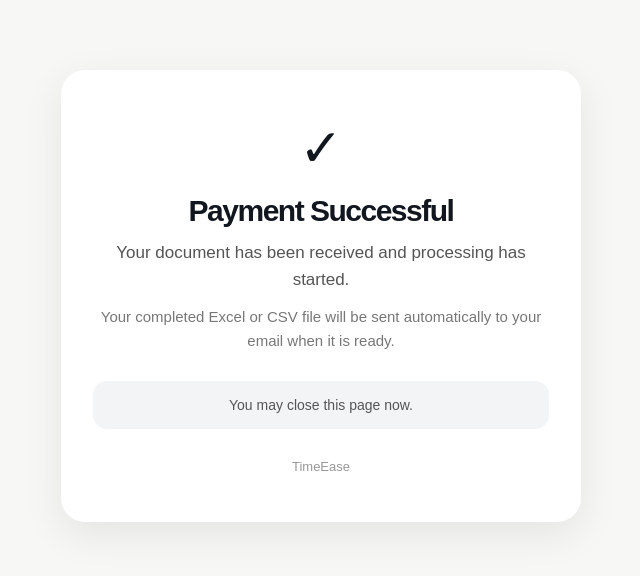
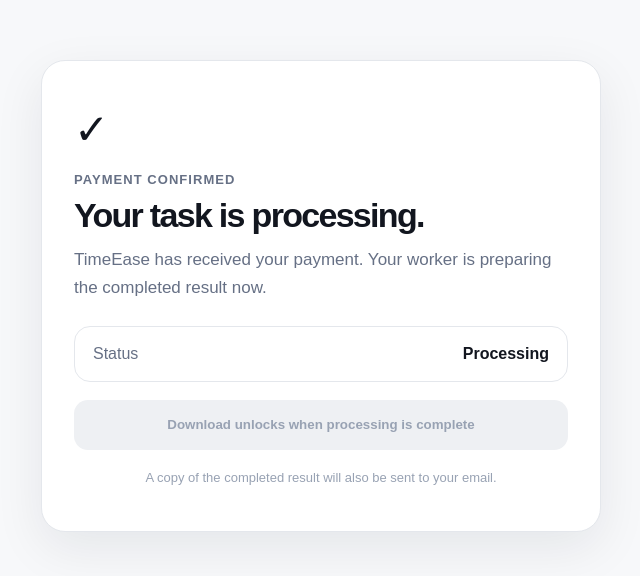
Before and after one commit to goplanetdigital/timeease-web, a Next.js app: page /payment-success in a window 1280 px wide. Shown: the part 104-680 px from the top of the page, without its empty margins (319-959 px from the left). Built offline with nearby package versions, Linux system fonts and the light colour scheme.

Commit message:
Show TimeEase job status after payment

```diff
--- a/app/payment-success/page.tsx
+++ b/app/payment-success/page.tsx
@@ -1,4 +1,11 @@
-export default function PaymentSuccessPage() {
+export default async function PaymentSuccessPage({
+  searchParams,
+}: {
+  searchParams: Promise<{ job_id?: string; session_id?: string }>;
+}) {
+  const params = await searchParams;
+  const jobId = params.job_id || "";
+
   return (
     <main
       style={{
@@ -6,7 +13,7 @@
         display: "flex",
         alignItems: "center",
         justifyContent: "center",
-        background: "#f7f7f5",
+        background: "#f7f8fa",
         padding: "24px",
         fontFamily: "Arial, sans-serif",
       }}
@@ -14,58 +21,100 @@
       <div
         style={{
           width: "100%",
-          maxWidth: "520px",
+          maxWidth: "560px",
           background: "#ffffff",
+          border: "1px solid #e4e7ec",
           borderRadius: "24px",
-          padding: "48px 32px",
-          textAlign: "center",
-          boxShadow: "0 12px 40px rgba(0,0,0,0.08)",
+          padding: "44px 32px",
+          boxShadow: "0 16px 50px rgba(16,24,40,0.08)",
         }}
       >
-        <div style={{ fontSize: "52px", marginBottom: "18px" }}>✓</div>
+        <div style={{ fontSize: "42px", marginBottom: "18px" }}>✓</div>
 
-        <h1 style={{ fontSize: "30px", margin: "0 0 14px" }}>
-          Payment Successful
+        <div
+          style={{
+            color: "#667085",
+            fontSize: "13px",
+            fontWeight: 700,
+            letterSpacing: ".08em",
+            textTransform: "uppercase",
+            marginBottom: "12px",
+          }}
+        >
+          Payment confirmed
+        </div>
+
+        <h1 style={{ fontSize: "34px", margin: "0 0 14px" }}>
+          Your task is processing.
         </h1>
 
         <p
           style={{
             fontSize: "17px",
-            lineHeight: 1.6,
-            color: "#555",
-            marginBottom: "12px",
+            lineHeight: 1.65,
+            color: "#667085",
+            marginBottom: "24px",
           }}
         >
-          Your document has been received and processing has started.
+          TimeEase has received your payment. Your worker is preparing the
+          completed result now.
         </p>
+
+        {jobId ? (
+          <div
+            style={{
+              background: "#f7f8fa",
+              borderRadius: "14px",
+              padding: "14px 16px",
+              marginBottom: "18px",
+              fontSize: "14px",
+              color: "#475467",
+            }}
+          >
+            Job ID: <strong>{jobId}</strong>
+          </div>
+        ) : null}
+
+        <div
+          style={{
+            border: "1px solid #e4e7ec",
+            borderRadius: "16px",
+            padding: "18px",
+            marginBottom: "18px",
+          }}
+        >
+          <div style={{ display: "flex", justifyContent: "space-between", gap: "16px" }}>
+            <span style={{ color: "#667085" }}>Status</span>
+            <strong>Processing</strong>
+          </div>
+        </div>
+
+        <button
+          disabled
+          style={{
+            width: "100%",
+            minHeight: "50px",
+            border: 0,
+            borderRadius: "14px",
+            background: "#eef0f3",
+            color: "#98a2b3",
+            fontWeight: 700,
+          }}
+        >
+          Download unlocks when processing is complete
+        </button>
 
         <p
           style={{
-            fontSize: "15px",
-            lineHeight: 1.6,
-            color: "#777",
-            marginBottom: "28px",
+            margin: "18px 0 0",
+            color: "#98a2b3",
+            fontSize: "13px",
+            lineHeight: 1.5,
+            textAlign: "center",
           }}
         >
-          Your completed Excel or CSV file will be sent automatically to your
-          email when it is ready.
+          A copy of the completed result will also be sent to your email.
         </p>
-
-        <div
-          style={{
-            background: "#f3f4f6",
-            borderRadius: "14px",
-            padding: "16px",
-            fontSize: "14px",
-            color: "#555",
-          }}
-        >
-          You may close this page now.
-        </div>
-
-        <div style={{ marginTop: "30px", fontSize: "13px", color: "#999" }}>
-          TimeEase
-        </div>
       </div>
     </main>
   );
```
